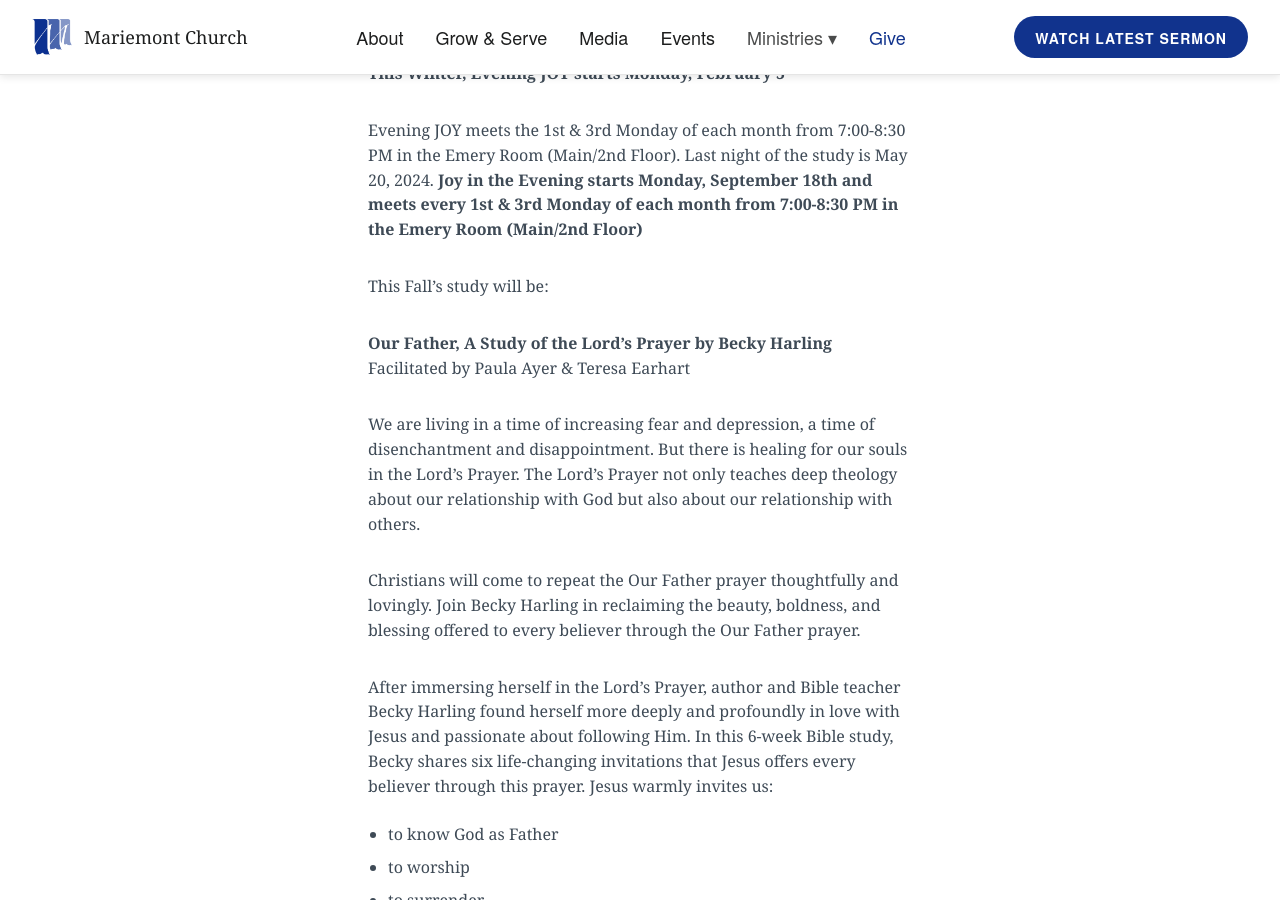
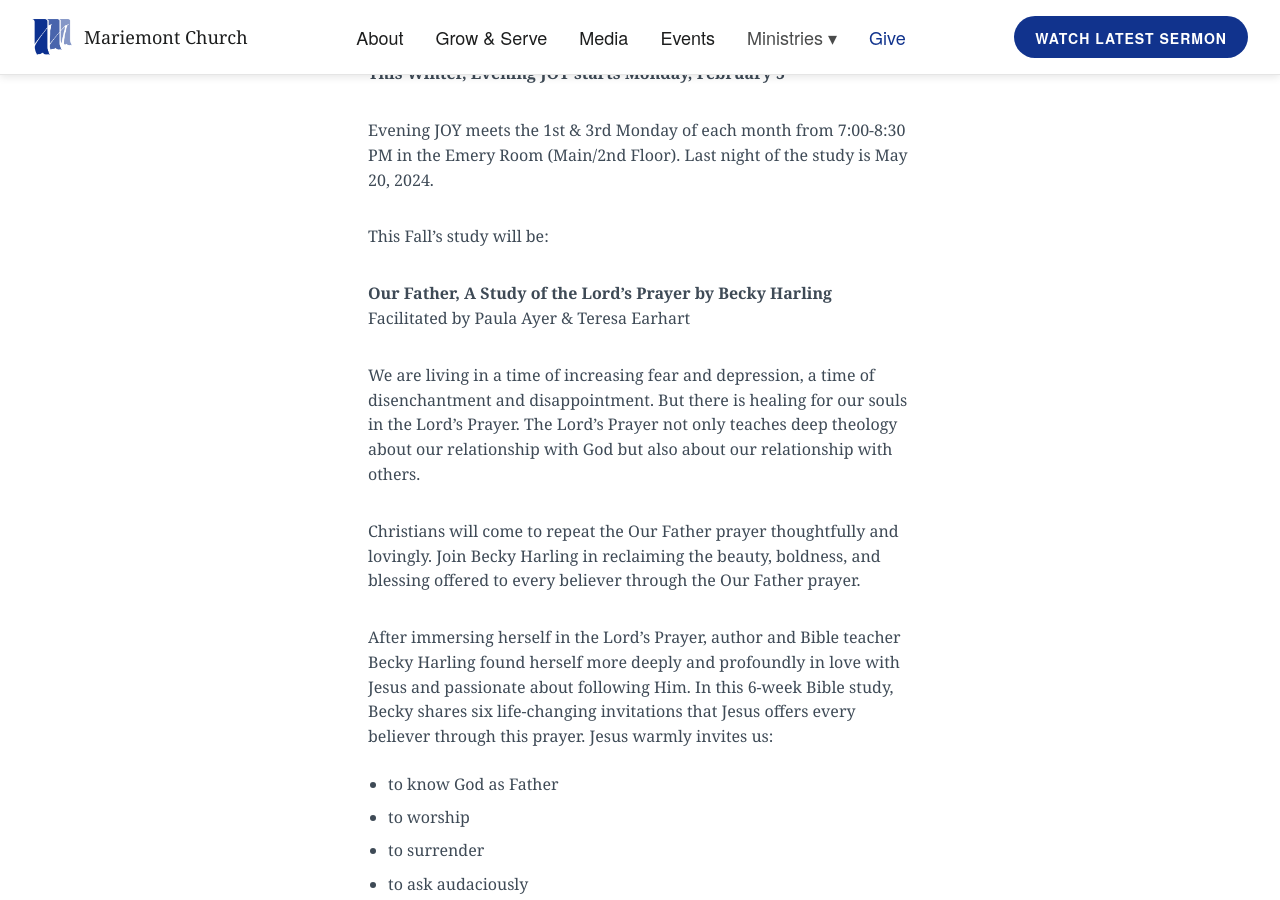
Before and after one commit to lukemoderwell/mariemont, a Jekyll site: the page built from womens-ministry.md, in a window 1280 px wide and 900 px high, scrolled down 3397 px. Built offline with Jekyll 4.4.1, drawn with Linux system fonts in a browser that asks for light colours; nearby versions of some CDN libraries.

Commit message:
Updated Womens Ministry

```diff
--- a/womens-ministry.md
+++ b/womens-ministry.md
@@ -75,7 +75,6 @@
 **This Winter, Evening JOY starts Monday, February 5**
 
 Evening JOY meets the 1st & 3rd Monday of each month from 7:00-8:30 PM in the Emery Room (Main/2nd Floor). Last night of the study is May 20, 2024.
-**Joy in the Evening starts Monday, September 18th and meets every 1st & 3rd Monday of each month from 7:00-8:30 PM in the Emery Room (Main/2nd Floor)**
 
 
 This Fall's study will be:
```
